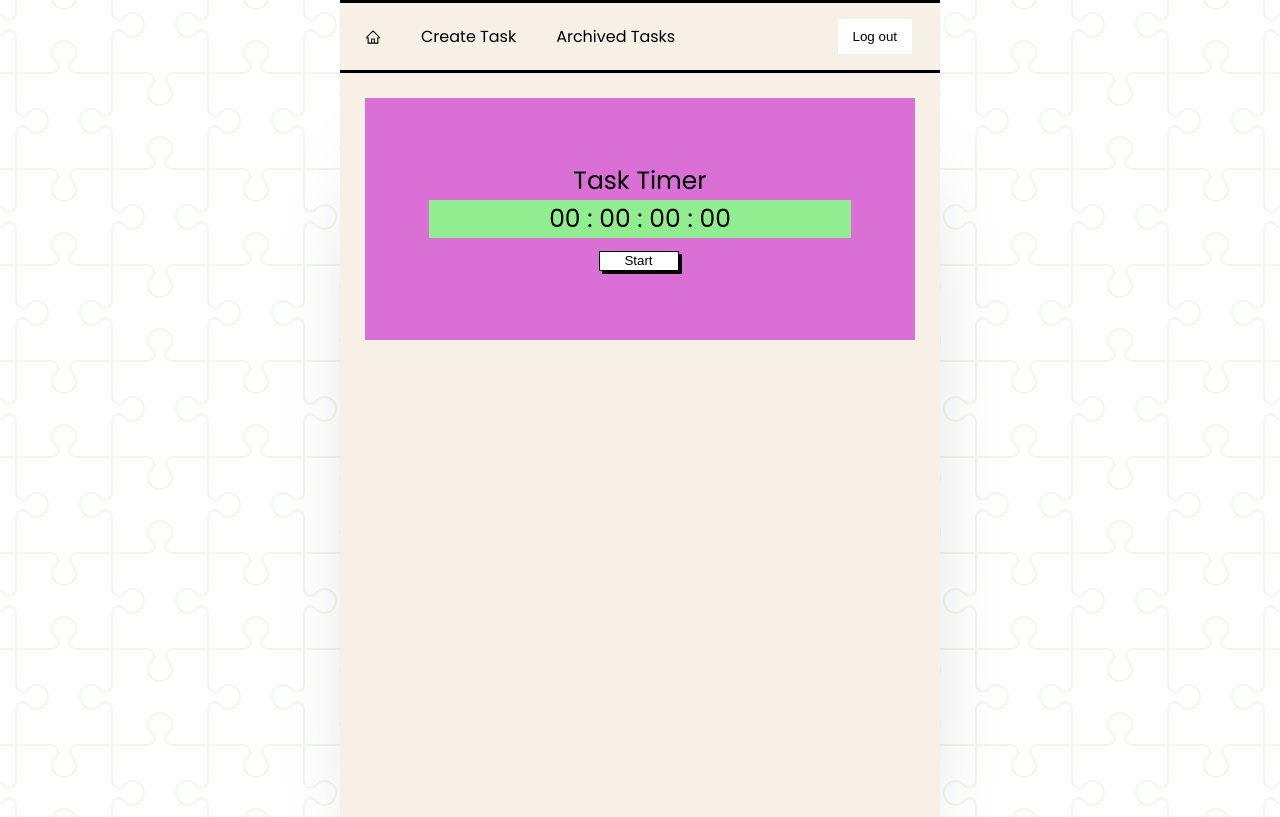
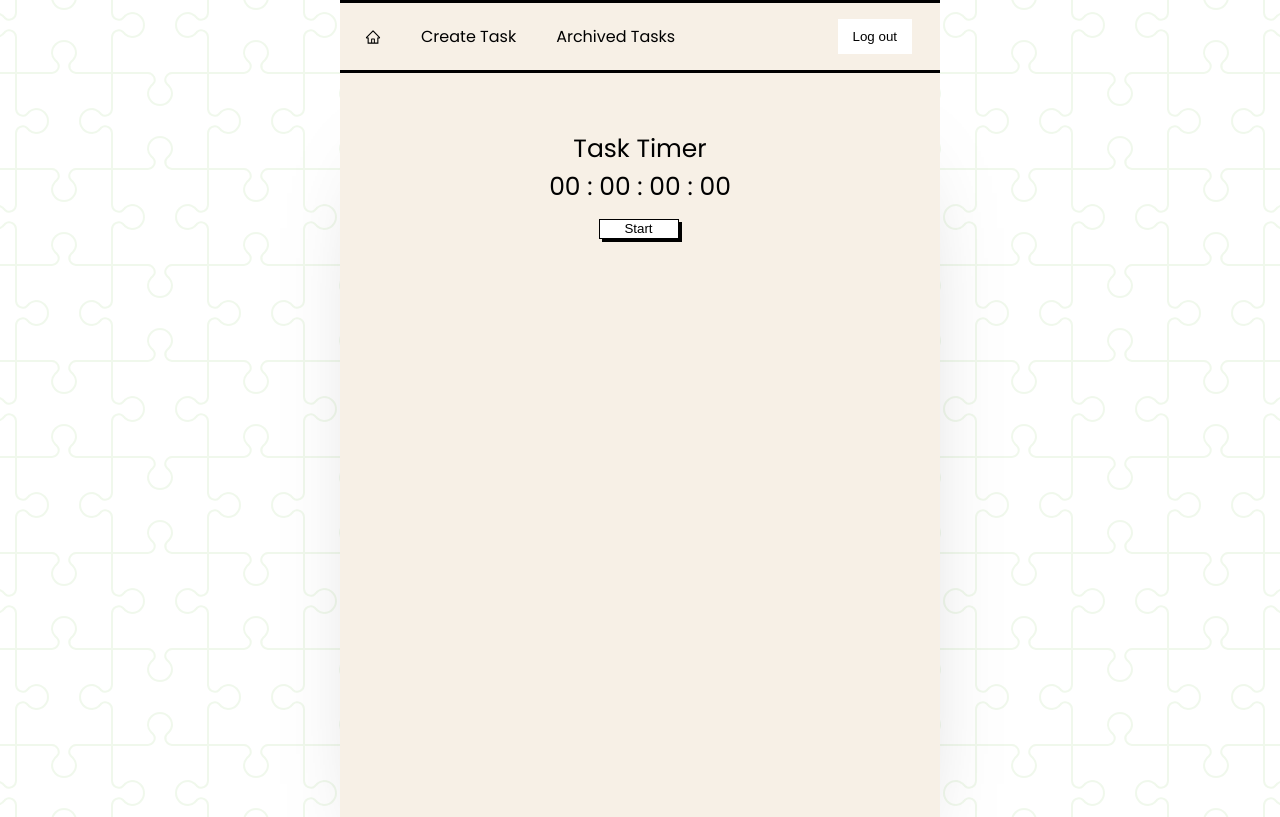
Before and after one commit to samo-13/helper-buddy, a React (Create React App) app in the folder client/: page /timer in a window 1280 px wide. Built offline with nearby package versions, Linux system fonts and the light colour scheme.

Commit message:
Add changes

```diff
--- a/client/src/components/TaskTimer.scss
+++ b/client/src/components/TaskTimer.scss
@@ -1,6 +1,6 @@
 .timer {
-  background-color: orchid;
-  padding: 4rem;
+  // background-color: orchid;
+  padding: 2rem;
   font-size: 25px;
   font-style: bold;
   align-items: center;
@@ -23,5 +23,5 @@
 
 .timer-block {
   width: auto;
-  background-color: lightgreen;
+  // background-color: lightgreen;
 }
--- a/client/src/pages/TEMPProgressBar.jsx
+++ b/client/src/pages/TEMPProgressBar.jsx
@@ -226,6 +226,7 @@ const dummyState = [{
   ]
 }]
 
+
 const {
   state
 } = useApplicationData();
@@ -281,6 +282,8 @@ const {
     return Math.round(progress)
 }
 
+
+
 // -------------------------------------------------------------------------------------------------------
 
   return (
--- a/client/src/pages/Task.jsx
+++ b/client/src/pages/Task.jsx
@@ -2,8 +2,6 @@ import axios from "axios";
 import { motion, useCycle, useEffect, useState } from "react";
 import { useParams } from "react-router-dom";
 import StepList from "../components/StepList";
-import TaskTimer from "../components/TaskTimer"
-import ProgressBar from "../components/ProgressBar";
 import useApplicationData from "../hooks/useApplicationData";
 
 
@@ -24,20 +22,13 @@ const Task = () => {
         const steps = (res.data.steps);
         setTask(task);
         console.log("steps here", task.steps)
-        console.log('TASK:', task.task.name)
       })
       .catch(err => {
         console.log(err);
       });
   }, [id]);
 
-  return (
-    <div>
-
-    <h1>{task.task.name}</h1>
-    {task && <StepList key={task.id}{...task} />}
-    </div>
-  )
+  return <div>{task && <StepList {...task} />}</div>;
 };
 
 export default Task;
```
